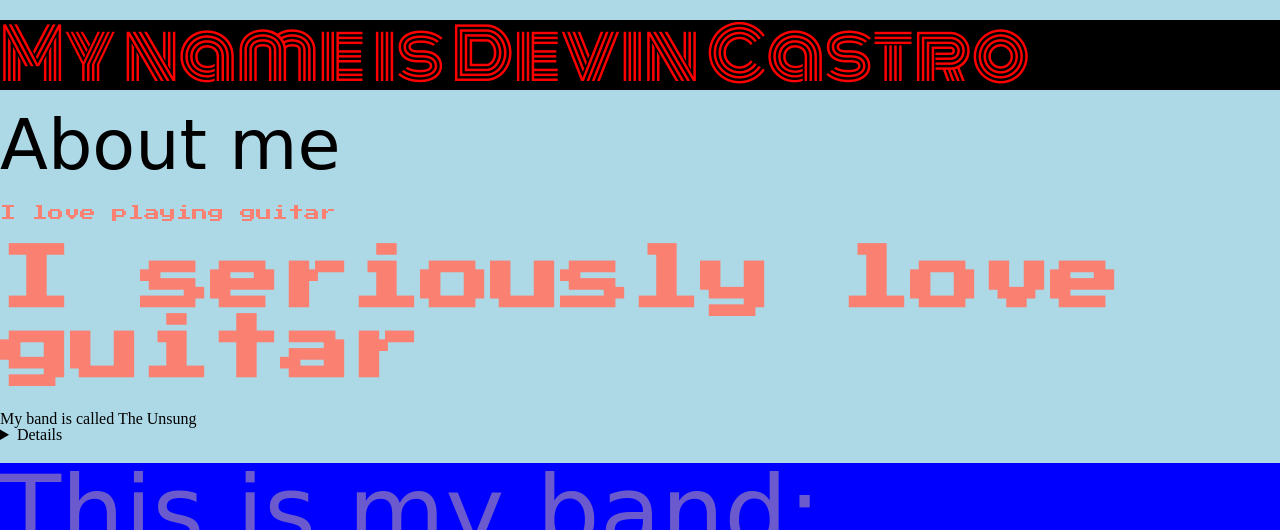
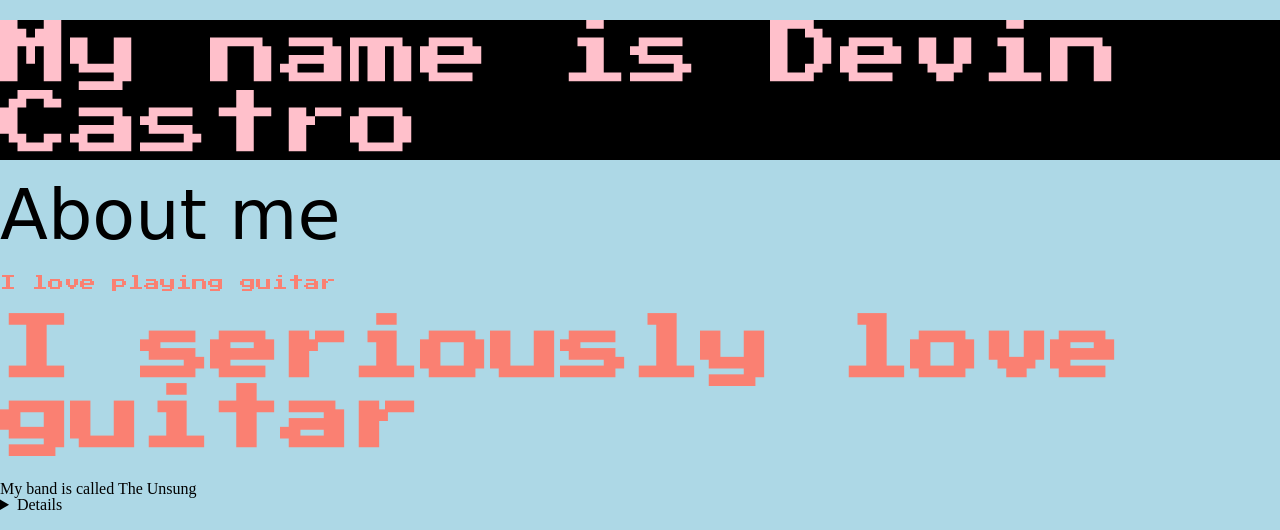
Before and after one commit to DevinCastro/aboutme, a plain HTML site: page index.html in a window 1280 px wide. In both pictures the pointer is over the element "My name is Devin Castro". Shown: the top 530 px of the page. Drawn offline with Linux system fonts and the light colour scheme; a web font is replaced by a local one.

Commit message:
added some css psuedo classes

```diff
--- a/index.html
+++ b/index.html
@@ -20,6 +20,11 @@
       color: red;
       background-color: black;
       font-family: 'Monoton', cursive;;
+    }
+
+    #header1:hover {
+      color: pink;
+      font-family: 'Press Start 2P', cursive;
     }
 
     p {
@@ -51,6 +56,10 @@
       width: 1500px;
       height: 1000px;
       border: 10px solid seagreen;
+    }
+
+    #bandphoto:hover {
+      border: 200px dotted pink;
     }
 
 
```
